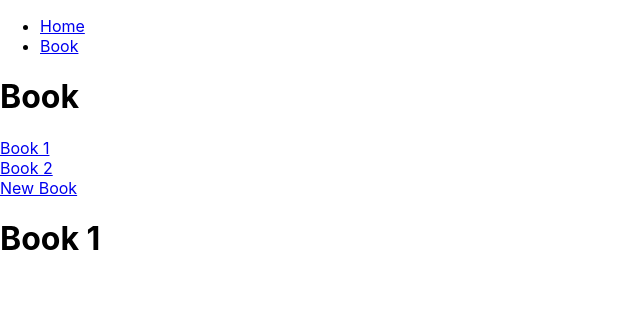
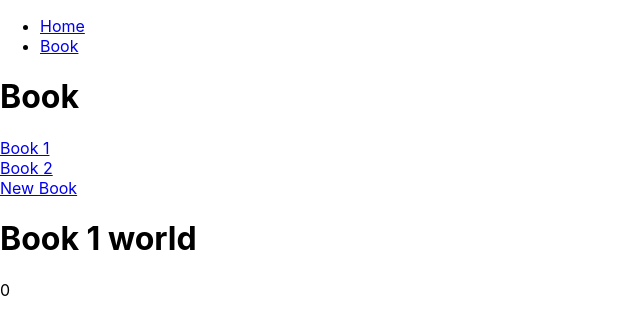
Before and after one commit to manjula-guneratne/Learn_react_router, a React (Create React App) app: page /books/1 in a window 1280 px wide. Shown: the top 334 px of the page, without its empty margins (0-640 px from the left). Built offline with nearby package versions, Linux system fonts and the light colour scheme.

Commit message:
Outlet added

```diff
--- a/src/App.js
+++ b/src/App.js
@@ -1,18 +1,25 @@
-import { Link, Route, Routes } from "react-router-dom"
-import { Home } from "./pages/Home"
-import { BookList } from "./pages/BookList"
-import { Book } from "./pages/Book"
-import { NewBook } from "./pages/NewBook"
-import {NotFound} from "./pages/NotFound"
-import { BookLayout } from "./BookLayout"
+import { Link, Route, Routes } from "react-router-dom";
+import { Home } from "./pages/Home";
+import { BookList } from "./pages/BookList";
+import { Book } from "./pages/Book";
+import { NewBook } from "./pages/NewBook";
+import { NotFound } from "./pages/NotFound";
+import { BookLayout } from "./BookLayout";
 
 function App() {
   return (
     <>
+      <Routes>
+        <Route path="/books" element={<h1>Extra Content</h1>} />
+      </Routes>
       <nav>
         <ul>
-          <li><Link to="/">Home</Link></li>
-          <li><Link to="/books">Book</Link></li>
+          <li>
+            <Link to="/">Home</Link>
+          </li>
+          <li>
+            <Link to="/books">Book</Link>
+          </li>
         </ul>
       </nav>
       <Routes>
--- a/src/BookLayout.js
+++ b/src/BookLayout.js
@@ -9,7 +9,7 @@ export function BookLayout() {
       <Link to="/books/2">Book 2</Link>
       <br />
       <Link to="/books/new">New Book</Link>
-      <Outlet />
+      <Outlet context={{ hello: "world" }}/>0
     </>
   );
 }
--- a/src/pages/Book.js
+++ b/src/pages/Book.js
@@ -1,6 +1,11 @@
-import { useParams } from "react-router-dom"
+import { useOutletContext, useParams } from "react-router-dom";
 
 export function Book() {
-    const { id } = useParams()
-    return <h1>Book {id}</h1>
+  const { id } = useParams();
+  const obj = useOutletContext();
+  return (
+    <h1>
+      Book {id} {obj.hello}
+    </h1>
+  );
 }
```
